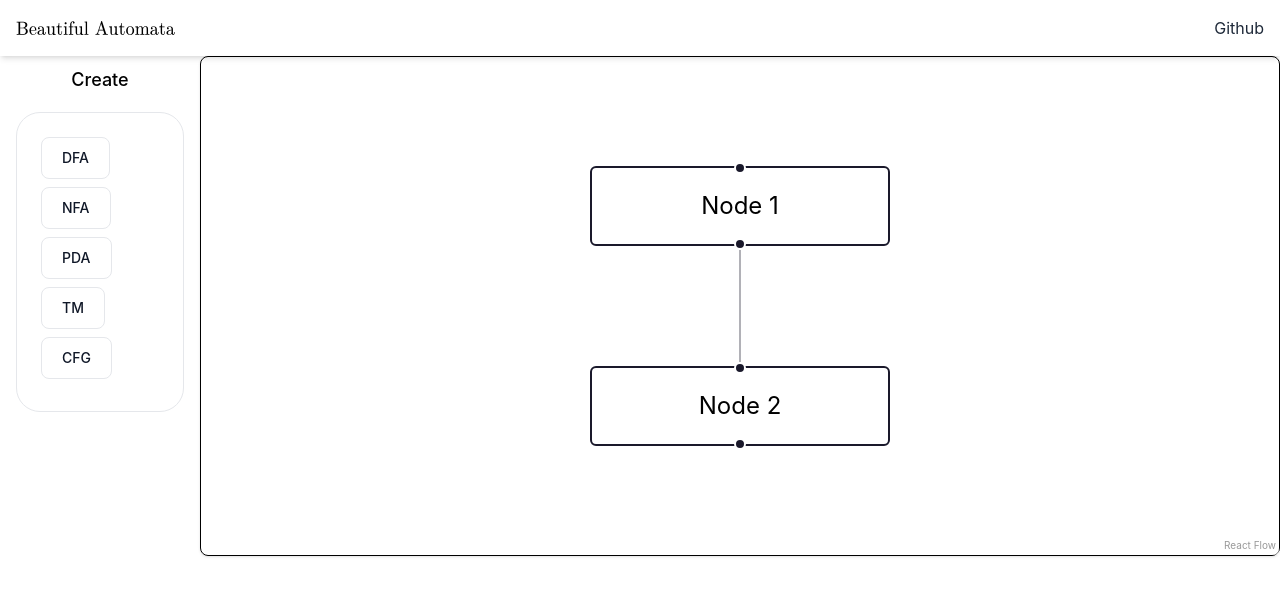
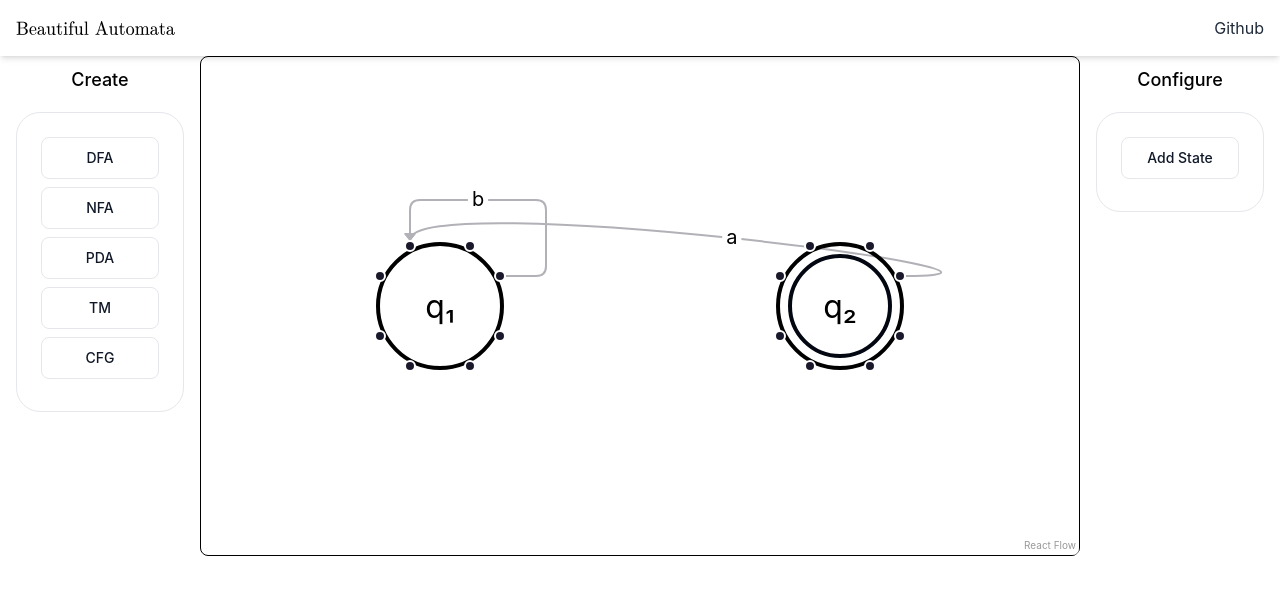
Before and after one commit to sandemiroren1/beautifulautomata-frontend, a React (Vite) app: page /create in a window 1280 px wide. Shown: the top 596 px of the page. Built offline with nearby package versions, Linux system fonts and the light colour scheme.

Commit message:
add: state class

```diff
--- a/src/components/AutomataFlow.tsx
+++ b/src/components/AutomataFlow.tsx
@@ -1,32 +1,78 @@
-import { useState, useCallback } from 'react';
-import { ReactFlow, applyNodeChanges, applyEdgeChanges, addEdge, type Node, type NodeChange, type Edge, type EdgeChange } from '@xyflow/react';
-import '@xyflow/react/dist/style.css';
+import { useState, useCallback } from "react";
+import {
+  ReactFlow,
+  applyNodeChanges,
+  applyEdgeChanges,
+  addEdge,
+  type Node,
+  type NodeChange,
+  type Edge,
+  type EdgeChange,
+  Handle,
+  Position,
+} from "@xyflow/react";
+import "@xyflow/react/dist/style.css";
+import { createEdge, createSelfLoop } from "./FlowUtility";
 
-const initialNodes = [
-  { id: 'n1', position: { x: 0, y: 0 }, data: { label: 'Node 1' } },
-  { id: 'n2', position: { x: 0, y: 100 }, data: { label: 'Node 2' } },
+function AutomatonStateNode({ data }: { data: { label: string; accept?: boolean } }) {
+  return (
+    <div
+      className={`relative flex items-center justify-center rounded-full border-2  w-16 h-16 `}
+    >
+      {data.label}
+      {data.accept && (
+        <div className="absolute inset-1 rounded-full border-2 border-black pointer-events-none border-gray-950 dark:border-white"></div>
+      )}
+       {/* Top handles */}
+      <Handle type="target" position={Position.Top} id="top-left" style={{ left: '25%' }} />
+      <Handle type="target" position={Position.Top} id="top-right" style={{ left: '75%' }} />
+
+      {/* Right handles */}
+      <Handle type="source" position={Position.Right} id="right-top" style={{ top: '25%' }} />
+      <Handle type="source" position={Position.Right} id="right-bottom" style={{ top: '75%' }} />
+
+      {/* Bottom handles */}
+      <Handle type="source" position={Position.Bottom} id="bottom-left" style={{ left: '25%' }} />
+      <Handle type="source" position={Position.Bottom} id="bottom-right" style={{ left: '75%' }} />
+
+      {/* Left handles */}
+      <Handle type="target" position={Position.Left} id="left-top" style={{ top: '25%' }} />
+      <Handle type="target" position={Position.Left} id="left-bottom" style={{ top: '75%' }} />
+    </div>
+  );
+}
+
+const nodeTypes = { state: AutomatonStateNode };
+
+const initialNodes: Node[] = [
+  { id: "n1", position: { x: 0, y: 0 }, data: { label: "q₁" }, type: "state" },
+  { id: "n2", position: { x: 200, y: 0 }, data: { label: "q₂", accept: true }, type: "state" },
 ];
-const initialEdges = [{ id: 'n1-n2', source: 'n1', target: 'n2' }];
+
+const initialEdges: Edge[] = [
+  createEdge("1","n1","n2","a"),
+  createSelfLoop("2","n1","b"),
+];
 
 export default function AutomataFlow() {
   const [nodes, setNodes] = useState(initialNodes);
   const [edges, setEdges] = useState(initialEdges);
 
   const onNodesChange = useCallback(
-    (changes: NodeChange<{ id: string; position: { x: number; y: number; }; data: { label: string; }; }>[]) => setNodes((nodesSnapshot) => applyNodeChanges(changes, nodesSnapshot)),
-    [],
+    (changes: NodeChange[]) => setNodes((nodesSnapshot) => applyNodeChanges(changes, nodesSnapshot)),
+    []
   );
   const onEdgesChange = useCallback(
-    (changes: EdgeChange<Edge>[]) => setEdges((edgesSnapshot: Edge[]) => applyEdgeChanges(changes, edgesSnapshot)),
-    [],
+    (changes: EdgeChange[]) => setEdges((edgesSnapshot) => applyEdgeChanges(changes, edgesSnapshot)),
+    []
   );
   const onConnect = useCallback(
-    (params: any) => setEdges((edgesSnapshot: any[]) => addEdge(params, edgesSnapshot)),
-    [],
+    (params: any) => setEdges((edgesSnapshot) => addEdge({ ...params, markerEnd: { type: "arrowclosed" } }, edgesSnapshot)),
+    []
   );
 
   return (
-    <div className='w-full h-[500px] border rounded-lg shadow'>
+    <div className="w-full h-[500px] border rounded-lg">
       <ReactFlow
         nodes={nodes}
         edges={edges}
@@ -34,6 +80,7 @@ export default function AutomataFlow() {
         onEdgesChange={onEdgesChange}
         onConnect={onConnect}
         fitView
+        nodeTypes={nodeTypes}
       />
     </div>
   );
--- /dev/null
+++ b/src/components/FlowUtility.tsx
@@ -0,0 +1,27 @@
+import type { Edge } from "@xyflow/react";
+
+export function createEdge(id: string, to : string, from : string,label : string) : Edge{
+    return {
+    id: id,
+    source: from,
+    target: to,
+    label: label,
+    animated: false,
+    markerEnd: { type: "arrowclosed" }, // arrowhead at the end
+  }
+}
+
+export function createNode(label : string){
+    return { id: label, position: { x: 0, y: 0 }, data: { label: label }, type: "state" }
+}
+export function createSelfLoop(id: string, to : string,label : string) : Edge{
+    return {
+    id: id,
+    source: to,
+    target: to,
+    label: label,
+    animated: false,
+    type: "smoothstep", // curved edge for self-loop
+    markerEnd: { type: "arrowclosed" }
+  }
+}
--- a/src/components/automata-type-button.tsx
+++ b/src/components/automata-type-button.tsx
@@ -4,13 +4,15 @@ import { NavLink } from "react-router";
 interface AutomataButtonProps {
   navLink: string;
   buttonName: string;
+  onCommand : ()=>(void);
 }
 
 export class AutomataTypeButton extends Component<AutomataButtonProps> {
     render (){
         return <button
         type="button"
-        className="py-2.5 px-5 mb-2 text-sm font-medium text-gray-900 focus:outline-none bg-white rounded-lg border border-gray-200 hover:bg-gray-100 hover:text-blue-700 focus:z-10 focus:ring-4 focus:ring-gray-100 dark:focus:ring-gray-700 dark:bg-gray-800 dark:text-gray-400 dark:border-gray-600 dark:hover:text-white dark:hover:bg-gray-700"
+        className="w-full py-2.5 px-5 mb-2 text-sm font-medium text-gray-900 focus:outline-none bg-white rounded-lg border border-gray-200 hover:bg-gray-100 hover:text-blue-700 focus:z-10 focus:ring-4 focus:ring-gray-100 dark:focus:ring-gray-700 dark:bg-gray-800 dark:text-gray-400 dark:border-gray-600 dark:hover:text-white dark:hover:bg-gray-700"
+        onClick = {this.props.onCommand}
       >
         <NavLink to={this.props.navLink} end>
           {this.props.buttonName}
--- a/src/pages/create-page.tsx
+++ b/src/pages/create-page.tsx
@@ -3,15 +3,24 @@ import '@xyflow/react/dist/style.css';
 import { AutomataTypeButton } from '../components/automata-type-button';
 import Header from '../components/header';
 import  AutomataFlow from '../components/AutomataFlow';
-
+import { useState } from 'react';
+import   { type Node,type Edge }  from '@xyflow/react';
+import { createNode } from '../components/FlowUtility';
 
 const automataTypes = ["DFA", "NFA", "PDA", "TM", "CFG"];
 
 
 
 export function Create() {
+  var curr_nodes :Node[]= []
+  var curr_edges :Edge[]= []
+  var counter = 0;
+  const [nodes, setNodes] = useState(curr_nodes);
+  const [edges, setEdges] = useState(curr_edges);
   const renderedButtons = automataTypes.map((x) => (
-    <AutomataTypeButton key={x} buttonName={x} navLink="/create" />
+    <AutomataTypeButton key={x} buttonName={x} onCommand = {()=> {
+                                                      nodes.push(createNode("q"+counter++))
+                                                      setNodes(nodes)}} navLink="/create" />
   ));
 
   return (
@@ -30,8 +39,17 @@ export function Create() {
         </div>
 
         {/* React Flow Area */}
-        <div className="flex-1 min-h-0">
+        <div className="flex-5 min-h-0">
           <AutomataFlow />
+        </div>
+        <div className="max-w-[200px] w-full space-y-6 px-4">
+          <h1 className="py-2.5 px-5 mb-2 text-center text-lg font-medium text-black dark:text-white">
+            Configure
+          </h1>
+          <nav className="rounded-3xl border border-gray-200 p-6 dark:border-gray-700  w-full">
+    <AutomataTypeButton key={"Add"} buttonName={"Add State"} onCommand = {()=> {return;}} navLink="/create" />
+
+          </nav>
         </div>
       </div>
     </main>
```
